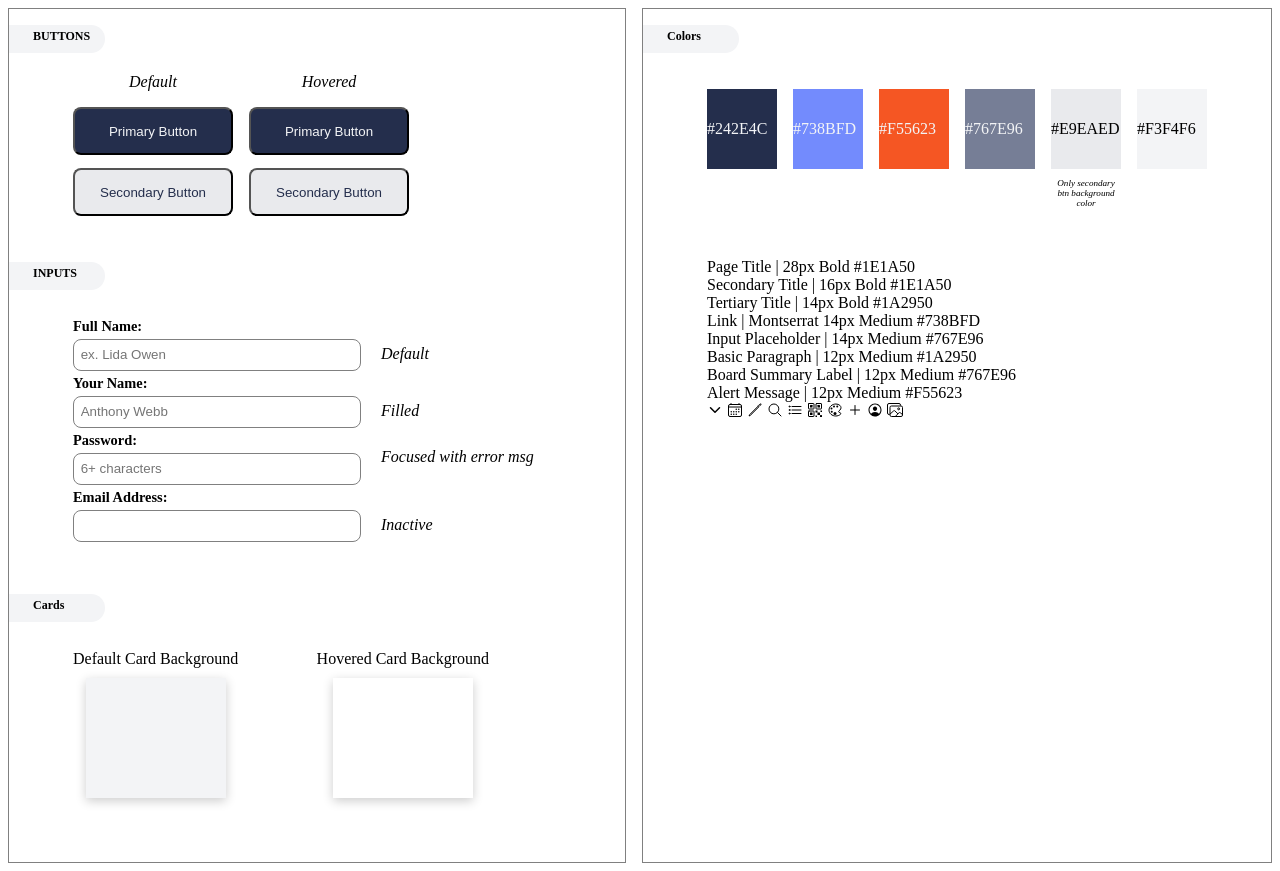
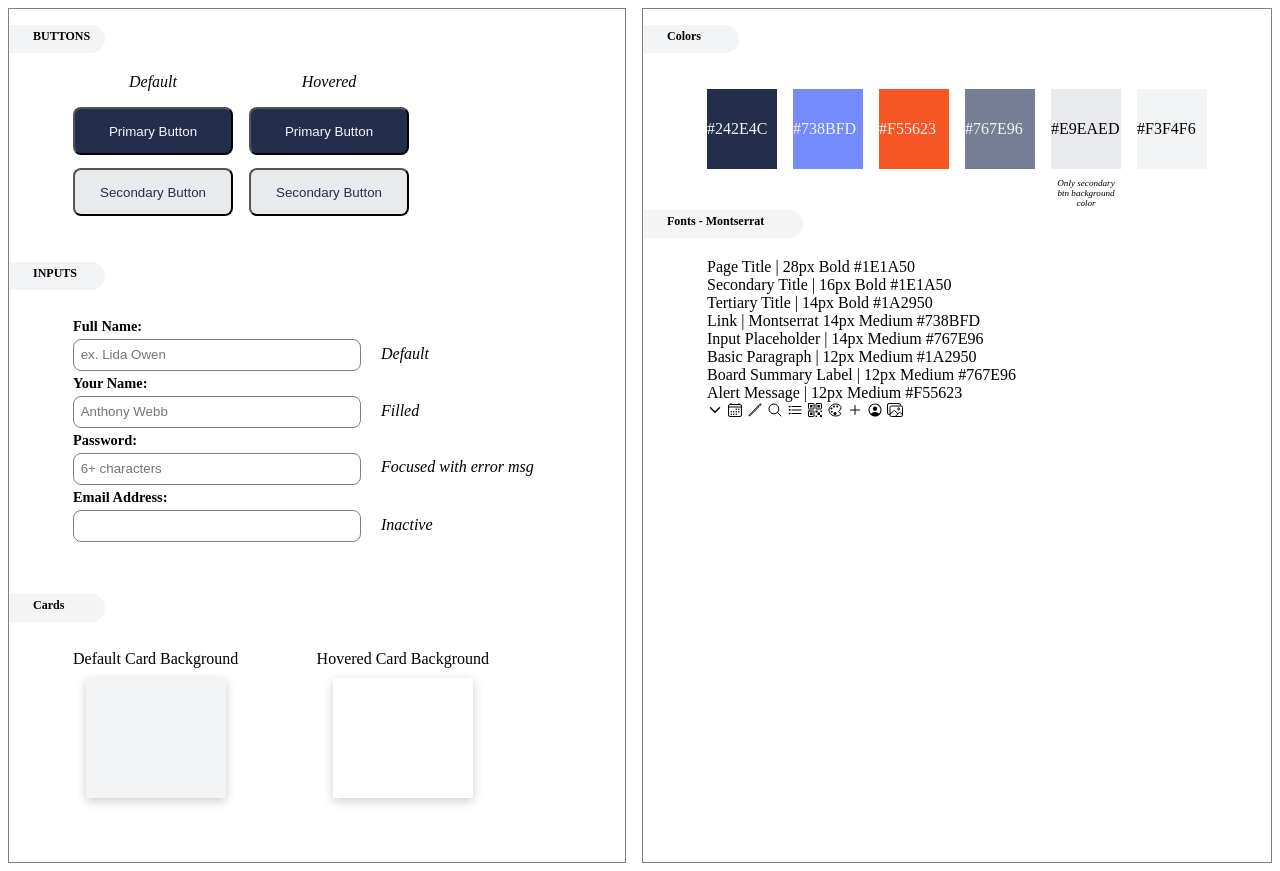
Before and after one commit to bowen-anth/styleGuide, a plain HTML site: page index.html in a window 1280 px wide. Drawn offline with nearby package versions, Linux system fonts and the light colour scheme.

Commit message:
adjusted div three on left page to center text

```diff
--- a/app.css
+++ b/app.css
@@ -22,7 +22,8 @@
 .buttons-label,
 .inputs-label,
 .cards-label,
-.colors-label {
+.colors-label,
+.fonts-label {
     position: absolute;
     background-color: #F3F4F6;
     left: 0;
@@ -128,6 +129,11 @@
     display: grid;
     grid-template-columns: 1fr 1fr;
     gap: 4px;
+    align-items: center;
+}
+
+.input-three-div span {
+    margin-bottom: 4px;
 }
 
 .input-span {
@@ -240,4 +246,12 @@
 
 /* Colors: End */
 
+/* Fonts: Start */
+
+.fonts-label {
+    width: 10rem;
+}
+
+/* Fonts: End */
+
 /* Column Right: End */
--- a/index.html
+++ b/index.html
@@ -83,7 +83,7 @@
             <!-- Colors: Start -->
             <label class="colors-label">Colors</label>
             <div class="colors-container">
-                <div class="color-box"><span>#242E4C</span></div>
+                <div class="color-box">#242E4C</div>
                 <div class="color-box">#738BFD</div>
                 <div class="color-box">#F55623</div>
                 <div class="color-box">#767E96</div>
@@ -96,6 +96,7 @@
             <!-- Colors: End -->
 
             <!-- Headings: Start -->
+            <label class="fonts-label">Fonts - Montserrat</label>
             <div class="headings-container">
                 <p>Page Title | 28px Bold #1E1A50</p>
                 <p>Secondary Title | 16px Bold #1E1A50</p>
```
